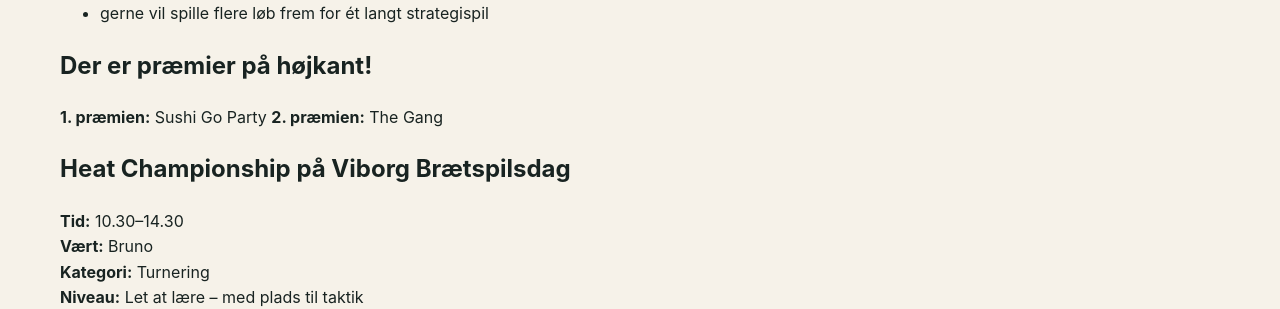
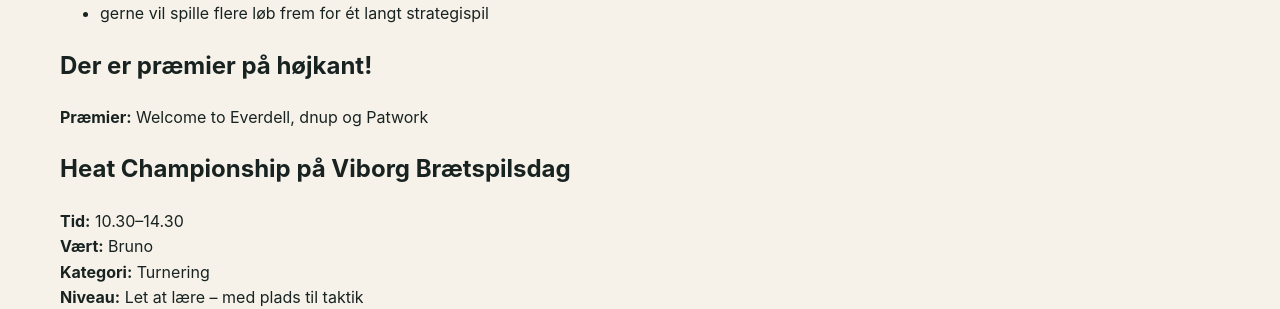
Before and after one commit to Andrejao/spilex, a Jekyll site: the page built from _posts/2026-09-15-heat-championship.md, in a window 1280 px wide and 900 px high, scrolled down 1247 px. Shown: the part 153-462 px from the top of the window. Built offline with Jekyll 4.4.1, drawn with Linux system fonts in a browser that asks for light colours.

Commit message:
Update 2026-09-15-heat-championship.md

```diff
--- a/_posts/2026-09-15-heat-championship.md
+++ b/_posts/2026-09-15-heat-championship.md
@@ -57,8 +57,7 @@
 
 ## Der er præmier på højkant!
 
-**1. præmien:** Sushi Go Party
-**2. præmien:** The Gang
+**Præmier:** Welcome to Everdell, dnup og Patwork
 
 ## Heat Championship på Viborg Brætspilsdag
 
```
